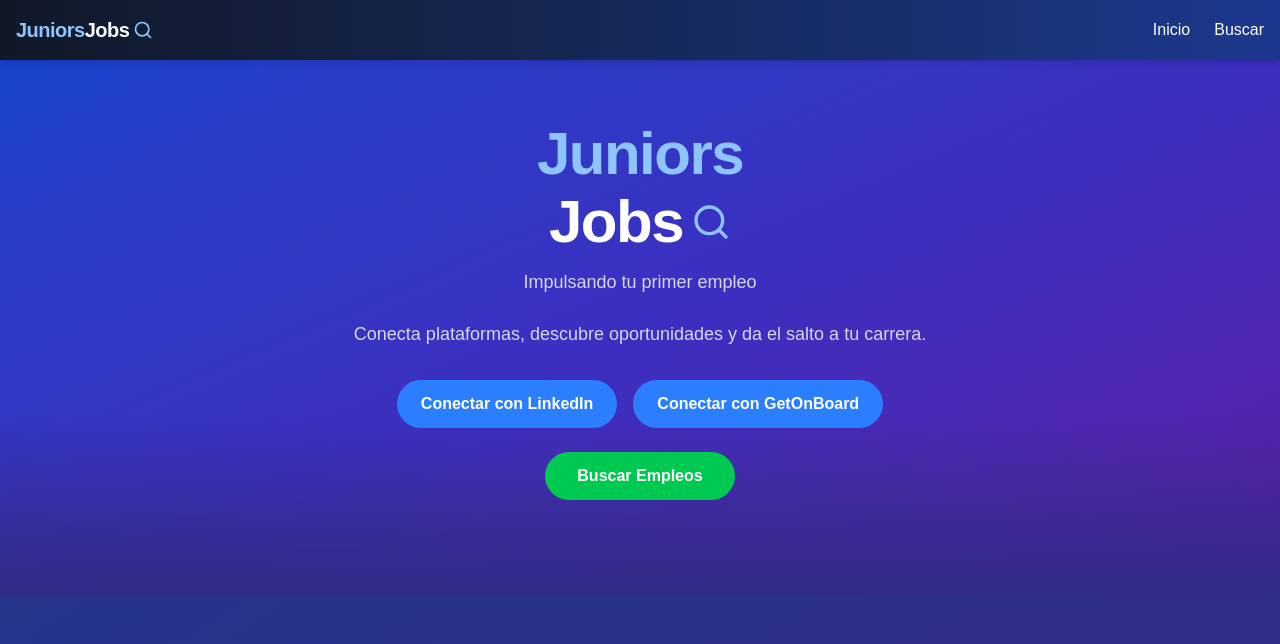
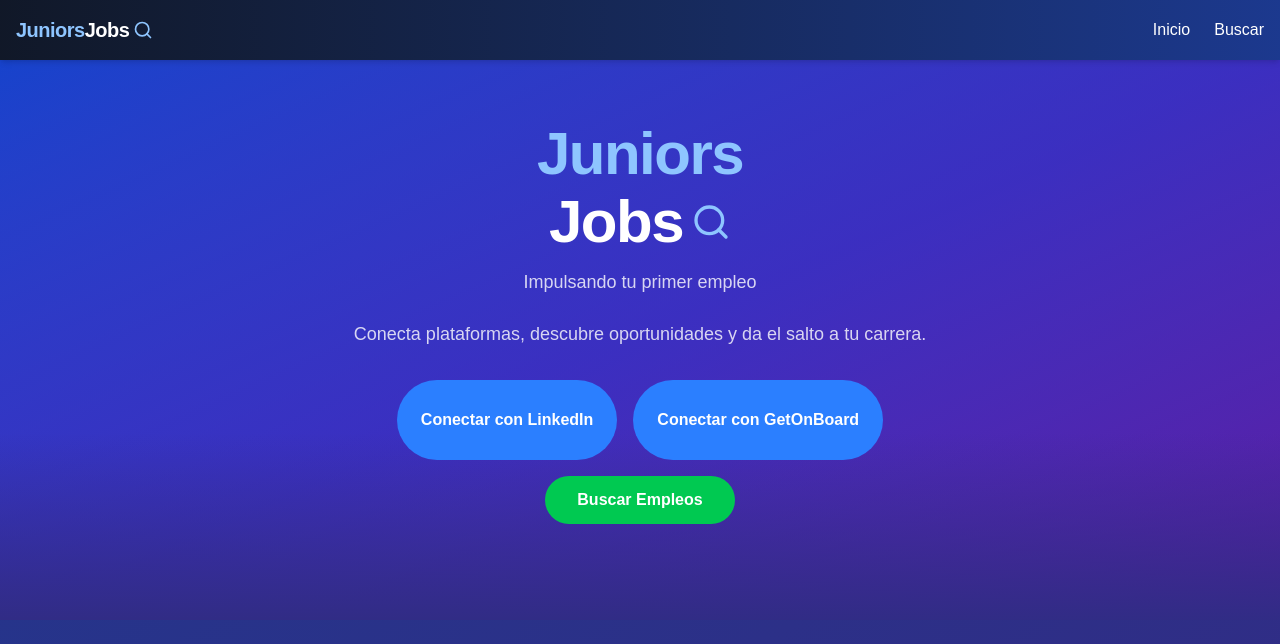
Before and after one commit to Sebas202070/JuniorsJobs, a Next.js app: page / in a window 1280 px wide. Shown: the top 644 px of the page. Built offline with nearby package versions, Linux system fonts and the light colour scheme.

Commit message:
BusquedaOk

```diff
--- a/app/page.js
+++ b/app/page.js
@@ -5,9 +5,8 @@
 import { useRouter, useSearchParams } from 'next/navigation';
 import Navbar from './components/Navbar';
 import { FiSearch } from 'react-icons/fi';
-import './styles.css'; // Asegúrate de tener este archivo CSS
-import { formatDistanceToNow } from 'date-fns';
-import { es } from 'date-fns/locale';
+import './styles.css';
+import { differenceInDays } from 'date-fns';
 
 const platforms = [
   { name: 'LinkedIn', authUrl: '/api/auth/linkedin', connected: false },
@@ -16,9 +15,10 @@
 ];
 
 function HomePage() {
-  const [connectedPlatforms, setConnectedPlatforms] = useState(
-    platforms.reduce((acc, platform) => ({ ...acc, [platform.name]: platform.connected }), {})
-  );
+  const [connectedPlatforms, setConnectedPlatforms] = useState(() => {
+    const storedState = localStorage.getItem('connectedPlatforms');
+    return storedState ? JSON.parse(storedState) : platforms.reduce((acc, platform) => ({ ...acc, [platform.name]: platform.connected }), {});
+  });
   const [searching, setSearching] = useState(false);
   const [vacancies, setVacancies] = useState([]);
   const router = useRouter();
@@ -35,13 +35,14 @@
   const isAnyPlatformConnected = Object.values(connectedPlatforms).some(connected => connected);
 
   const handleConnectPlatform = (platformName, authUrl) => {
-    if (platformName === 'GetOnBoard') {
-      setConnectedPlatforms(prev => ({ ...prev, [platformName]: true }));
-      console.log('connectedPlatforms después de GetOnBoard:', { ...connectedPlatforms, [platformName]: true });
-    } else {
-      window.location.href = authUrl;
-      console.log('Redirigiendo para LinkedIn. connectedPlatforms:', connectedPlatforms);
-    }
+    console.log('handleConnectPlatform llamada:', { platformName, authUrl, currentConnectedPlatforms: connectedPlatforms });
+    setConnectedPlatforms(prev => {
+      const isCurrentlyConnected = prev[platformName];
+      const newState = { ...prev };
+      newState[platformName] = !isCurrentlyConnected;
+      localStorage.setItem('connectedPlatforms', JSON.stringify(newState));
+      return newState;
+    });
   };
 
   const handleSearchVacancies = async () => {
@@ -49,7 +50,7 @@
     if (!isAnyPlatformConnected && !searching) {
       setAlertMessage('¡Ups! Conecta al menos una plataforma para buscar empleos.');
       setShowAlert(true);
-      setTimeout(() => setShowAlert(false), 3000); // Ocultar la alerta después de 3 segundos
+      setTimeout(() => setShowAlert(false), 3000);
       return;
     }
 
@@ -87,6 +88,8 @@
           return linkedinVacancies.map(vacancy => ({
             ...vacancy,
             source: 'LinkedIn',
+            published_at: vacancy.published_at,
+            daysAgo: vacancy.published_at ? differenceInDays(new Date(), new Date(vacancy.published_at)) : null,
           }));
         })
         .catch(error => {
@@ -174,13 +177,54 @@
   };
 
   useEffect(() => {
+    const storedState = localStorage.getItem('connectedPlatforms');
+    if (storedState) {
+      setConnectedPlatforms(JSON.parse(storedState));
+    }
+
+    const linkedinConnected = searchParams.get('linkedin_connected');
+    const getonboardConnected = searchParams.get('getonboard_connected');
+
+    console.log('useEffect de conexión activado:', { linkedinConnected, getonboardConnected });
+    console.log('Estado de connectedPlatforms antes de la actualización:', connectedPlatforms);
+
+    if (linkedinConnected === 'true') {
+      setConnectedPlatforms(prev => {
+        const newState = { ...prev, LinkedIn: true };
+        localStorage.setItem('connectedPlatforms', JSON.stringify(newState));
+        console.log('LinkedIn conectado (por parámetro). Nuevo estado:', newState);
+        return newState;
+      });
+    }
+
+    if (getonboardConnected === 'true') {
+      setConnectedPlatforms(prev => {
+        const newState = { ...prev, GetOnBoard: true };
+        localStorage.setItem('connectedPlatforms', JSON.stringify(newState));
+        console.log('GetOnBoard conectado (por parámetro). Nuevo estado:', newState);
+        return newState;
+      });
+    }
+
+    if (linkedinConnected === 'true' || getonboardConnected === 'true') {
+      console.log('Limpiando parámetros de la URL.');
+      router.replace('/'); // Limpiar los parámetros de la URL
+    }
+  // eslint-disable-next-line react-hooks/exhaustive-deps
+  }, [searchParams, router]);
+
+  useEffect(() => {
+    localStorage.setItem('connectedPlatforms', JSON.stringify(connectedPlatforms));
+  }, [connectedPlatforms]);
+
+  useEffect(() => {
     if (searchCompleted) {
       let message = '';
       if (linkedinVacanciesCount > 0 || getOnBoardVacanciesCount > 0) {
         const linkedinMessage = linkedinVacanciesCount > 0 ? `LinkedIn(${linkedinVacanciesCount})` : '';
         const getOnBoardMessage = getOnBoardVacanciesCount > 0 ? `GetOnBoard(${getOnBoardVacanciesCount})` : '';
-        const conjunction = linkedinVacanciesCount > 0 && getOnBoardVacanciesCount > 0 ? ' , ' : '';
-        message = `${linkedinMessage}${conjunction}${getOnBoardMessage}`;
+        const conjunction = linkedinVacanciesCount > 0 && getOnBoardVacanciesCount > 0 ? ' ,  ' : '';
+        message = `Se encontraron ${linkedinMessage}${conjunction}${getOnBoardMessage} ofertas de empleo para juniors.`;
       } else if (isAnyPlatformConnected) {
         message = 'No se encontraron ofertas de empleo para juniors con los criterios actuales.';
       } else {
@@ -189,21 +233,6 @@
       setSearchMessage(message);
     }
   }, [searchCompleted, linkedinVacanciesCount, getOnBoardVacanciesCount, connectedPlatforms, isAnyPlatformConnected]);
-
-  useEffect(() => {
-    const linkedinConnected = searchParams.get('linkedin_connected');
-    const getonboardConnected = searchParams.get('getonboard_connected');
-
-    if (linkedinConnected === 'true') {
-      setConnectedPlatforms(prev => ({ ...prev, LinkedIn: true }));
-      router.replace('/');
-    }
-
-    if (getonboardConnected === 'true') {
-      setConnectedPlatforms(prev => ({ ...prev, GetOnBoard: true }));
-      router.replace('/');
-    }
-  }, [searchParams, router]);
 
   console.log('connectedPlatforms al renderizar:', connectedPlatforms);
   console.log('isAnyPlatformConnected al renderizar:', isAnyPlatformConnected);
@@ -225,19 +254,26 @@
               <button
                 key={platform.name}
                 onClick={() => handleConnectPlatform(platform.name, platform.authUrl)}
-                className={`bg-blue-500 hover:bg-blue-600 text-white py-3 px-6 rounded-full transition duration-300 font-semibold focus:outline-none focus:ring-2 focus:ring-blue-400 ${
+                className={`bg-blue-500 hover:bg-blue-600 text-white py-3 px-6 rounded-full transition duration-300 font-semibold focus:outline-none focus:ring-2 focus:ring-blue-400 flex flex-col items-center justify-center ${
                   connectedPlatforms[platform.name] ? 'bg-green-500 hover:bg-green-600 focus:ring-green-400' : ''
                 }`}
-                disabled={connectedPlatforms[platform.name]}
+                disabled={searching}
+                style={{ minHeight: '80px' }}
               >
-                {connectedPlatforms[platform.name] ? <span className="flex items-center"><svg className="w-4 h-4 mr-2" fill="none" stroke="currentColor" viewBox="0 0 24 24" xmlns="http://www.w3.org/2000/svg"><path strokeLinecap="round" strokeLinejoin="round" strokeWidth="2" d="M5 13l4 4L19 7"></path></svg>Conectado a {platform.name}</span> : `Conectar con ${platform.name}`}
+                <span className="flex items-center justify-center">
+                  {connectedPlatforms[platform.name] ? <><svg className="w-4 h-4 mr-2" fill="none" stroke="currentColor" viewBox="0 0 24 24" xmlns="http://www.w3.org/2000/svg"><path strokeLinecap="round" strokeLinejoin="round" strokeWidth="2" d="M5 13l4 4L19 7"></path></svg>Conectado a {platform.name}</> : `Conectar con ${platform.name}`}
+                </span>
+                {connectedPlatforms[platform.name] && (
+                  <span className="text-xs font-normal mt-1">(Haz click para desconectar)</span>
+                )}
               </button>
             ))}
           </div>
-          <div className="relative"> {/* Añadimos un contenedor relativo para la alerta */}
+          <div className="relative mt-4">
             <button
               onClick={handleSearchVacancies}
-              className="mt-6 bg-green-500 hover:bg-green-600 text-white py-3 px-8 rounded-full transition duration-300 font-semibold focus:outline-none focus:ring-2 focus:ring-green-400"
+              className="bg-green-500 hover:bg-green-600 text-white py-3 px-8 rounded-full transition duration-300 font-semibold focus:outline-none focus:ring-2 focus:ring-green-400"
+              disabled={searching}
             >
               {searching ? <span className="flex items-center"><svg className="animate-spin h-5 w-5 mr-2 border-t-2 border-b-2 border-white rounded-full" viewBox="0 0 24 24"></svg>Buscando...</span> : 'Buscar Empleos'}
             </button>
@@ -263,15 +299,10 @@
                 <li key={vacancy.id} className="bg-white shadow-md rounded-lg p-6 hover:shadow-lg transition duration-300">
                   <h3 className="text-xl font-semibold text-blue-700 mb-2">{vacancy.title}</h3>
                   <p className="text-gray-700 mb-2"><span className="font-semibold">Empresa:</span> {vacancy.company}</p>
-                  {vacancy.location && <p className="text-gray-700 mb-2"><span className="font-semibold">Ubicación:</span> {vacancy.location}</p>}
                   <p className="text-gray-700 mb-2"><span className="font-semibold">Fuente:</span> {vacancy.source}</p>
-                  {vacancy.published_at && (
+                  {vacancy.published_at && vacancy.source === 'LinkedIn' && (
                     <p className="text-gray-700 mb-2">
-                      <span className="font-semibold">Publicado hace:</span>{' '}
-                      {formatDistanceToNow(new Date(vacancy.published_at), {
-                        locale: es,
-                        addSuffix: true,
-                      })}
+                      <span className="font-semibold">Publicado hace:</span> {vacancy.daysAgo !== null ? `${vacancy.daysAgo} día${vacancy.daysAgo !== 1 ? 's' : ''}` : 'Fecha no disponible'}
                     </p>
                   )}
                   <a href={vacancy.url} target="_blank" rel="noopener noreferrer" className="text-blue-500 hover:underline font-semibold">
```
